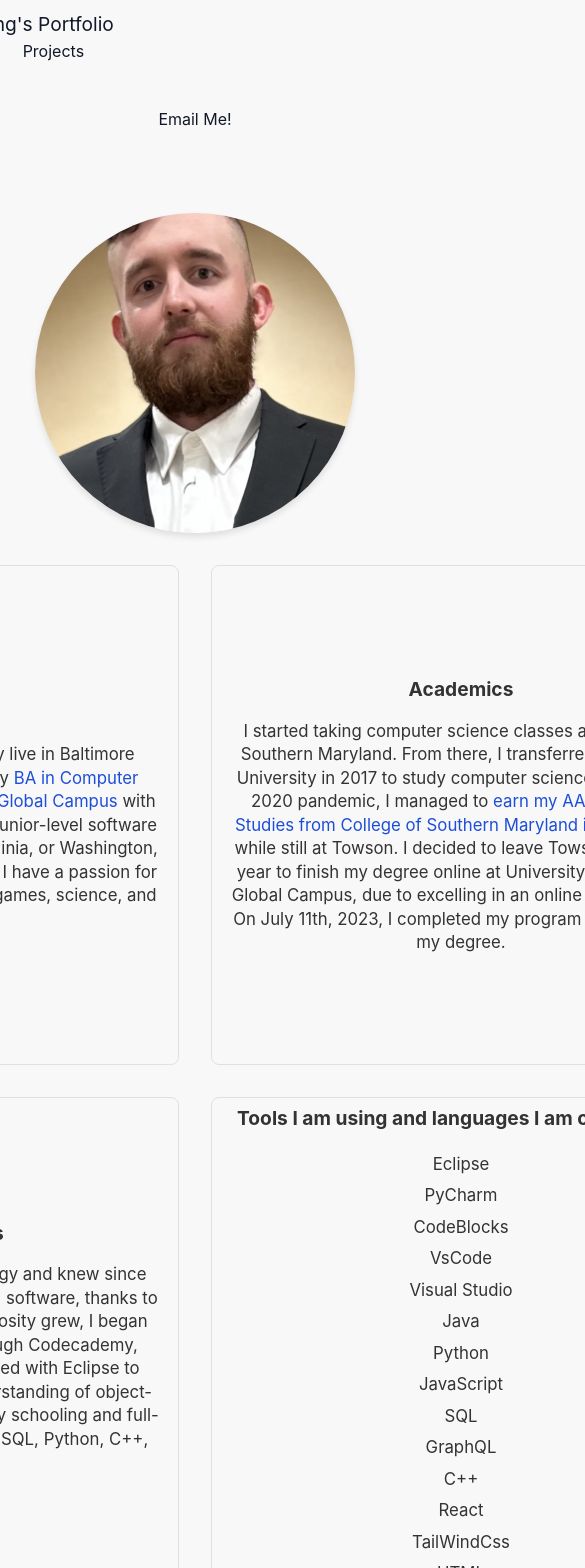
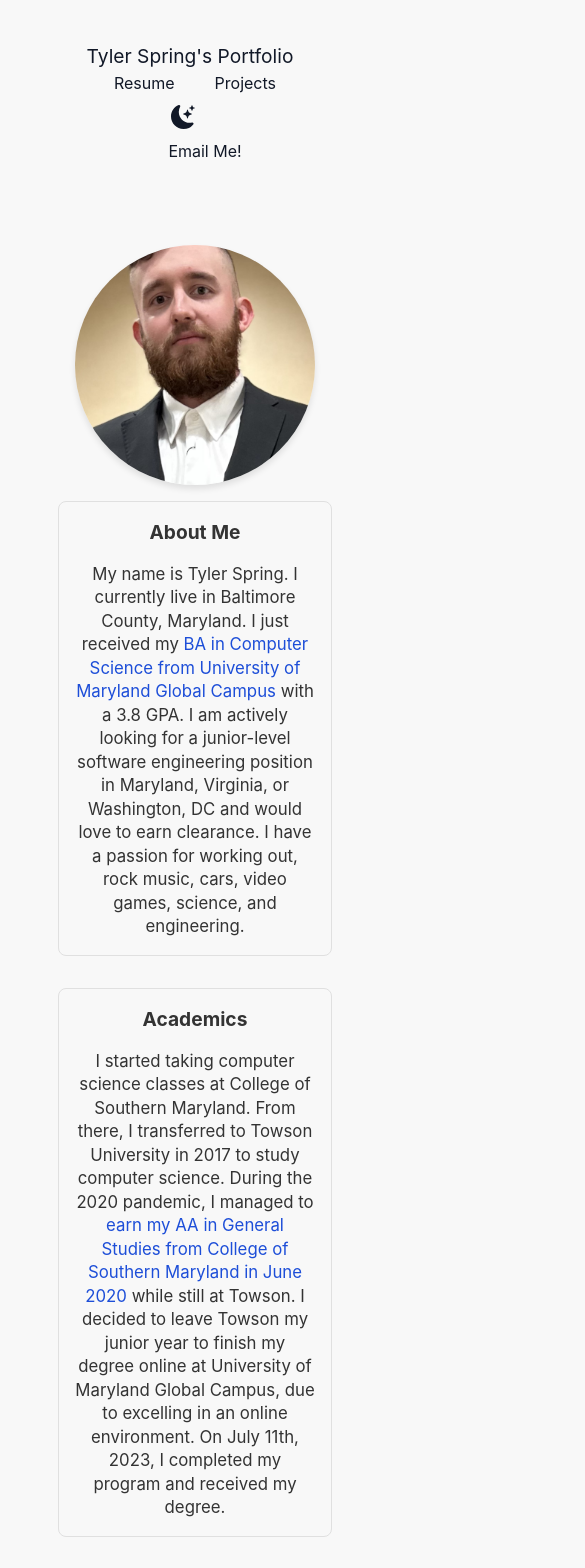
Before and after one commit to TGSpring/personal-website, a Next.js app: page / in a window 390 px wide. Shown: the top 1568 px of the page, 585 px wide, since content can reach past the window. Built offline with nearby package versions, Linux system fonts and the light colour scheme.

Commit message:
Add files via upload

```diff
--- a/styles/index.module.css
+++ b/styles/index.module.css
@@ -4,6 +4,8 @@
   flex-direction: column;
   align-items: center;
   justify-content: center;
+  padding: 2rem;
+  min-height: 100vh;
 }
 
 .nav {
@@ -12,43 +14,42 @@
   align-items: center;
   padding: 10px 0;
   margin-bottom: 12px;
+  width: 100%;
 }
+
 .title {
   font-size: 1.2rem;
+  margin-right: 10px;
 }
+
 .navLinks {
   display: flex;
   justify-content: space-between;
   align-items: center;
   margin-right: 20px;
+  flex-grow: 1;
   gap: 20px;
 }
 
 .navLink {
   text-decoration: none;
   color: inherit;
-
   font-size: 1.25rem;
   transition: color 0.3s;
+  margin-left: 20px;
 }
 
 .navLink:hover {
   color: #0072b1;
 }
 
-.navLinkResume {
-  margin-right: 5px;
-}
 
-.navLinkProject {
-  margin-left: 20px;
-}
 .themeToggle {
   display: flex;
   align-items: center;
   justify-content: center;
   cursor: pointer;
-  margin-right: 20px;
+  margin-right: 25px;
 }
 
 .themeIcon {
@@ -178,6 +179,7 @@
   grid-template-columns: repeat(2, 1fr);
   gap: 2rem;
   padding: 2rem;
+  width: 100%;
 }
 
 .sectionItem {
@@ -186,12 +188,7 @@
   border: 1px solid var(--card-border, #e0e0e0);
   box-shadow: 0 4px 8px rgba(255, 255, 255, 0.1);
   transition: transform 0.2s, box-shadow 0.2s;
-  height: 500px;
-  width: 500px;
-  display: flex;
-  flex-direction: column;
-  justify-content: center;
-  align-items: center;
+  width: 100%;
   box-sizing: border-box;
   overflow: hidden;
 }
@@ -259,12 +256,12 @@
 @media (max-width: 768px) {
   .nav {
     flex-direction: column;
-    align-items: flex-start;
+    align-items: center;
   }
 
   .navLinks {
     flex-direction: column;
-    align-items: flex-start;
+    align-items: center;
     width: 100%;
   }
 
@@ -277,9 +274,25 @@
   .themeToggle {
     margin-top: 10px;
   }
+
+  .sectionContainer {
+    grid-template-columns: 1fr;
+    padding: 1rem;
+  }
+
+  .sectionItem {
+    height: auto;
+    width: 100%;
+    max-width: 400px;
+  }
+
+  .imageContainer {
+    width: 15rem;
+    height: 15rem;
+  }
 }
 
-@media (max-width: 480px) {
+@media (max-width: 720px) {
   .navLink {
     font-size: 1rem;
   }
```
